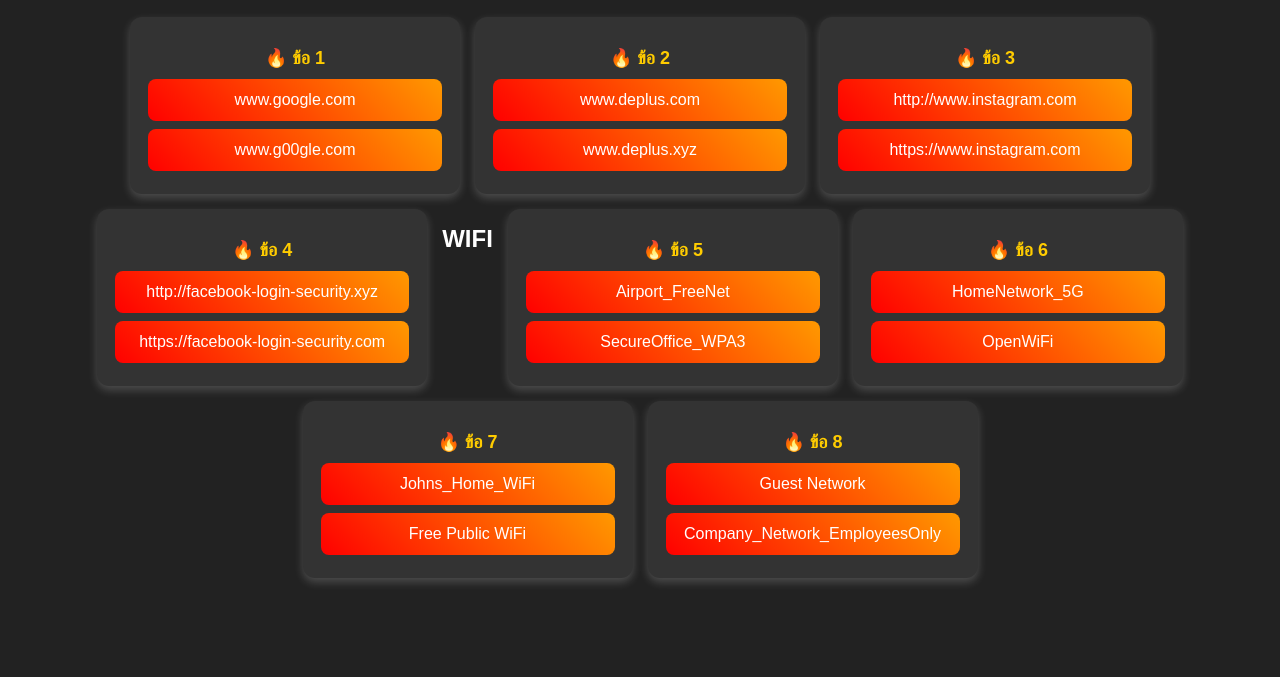
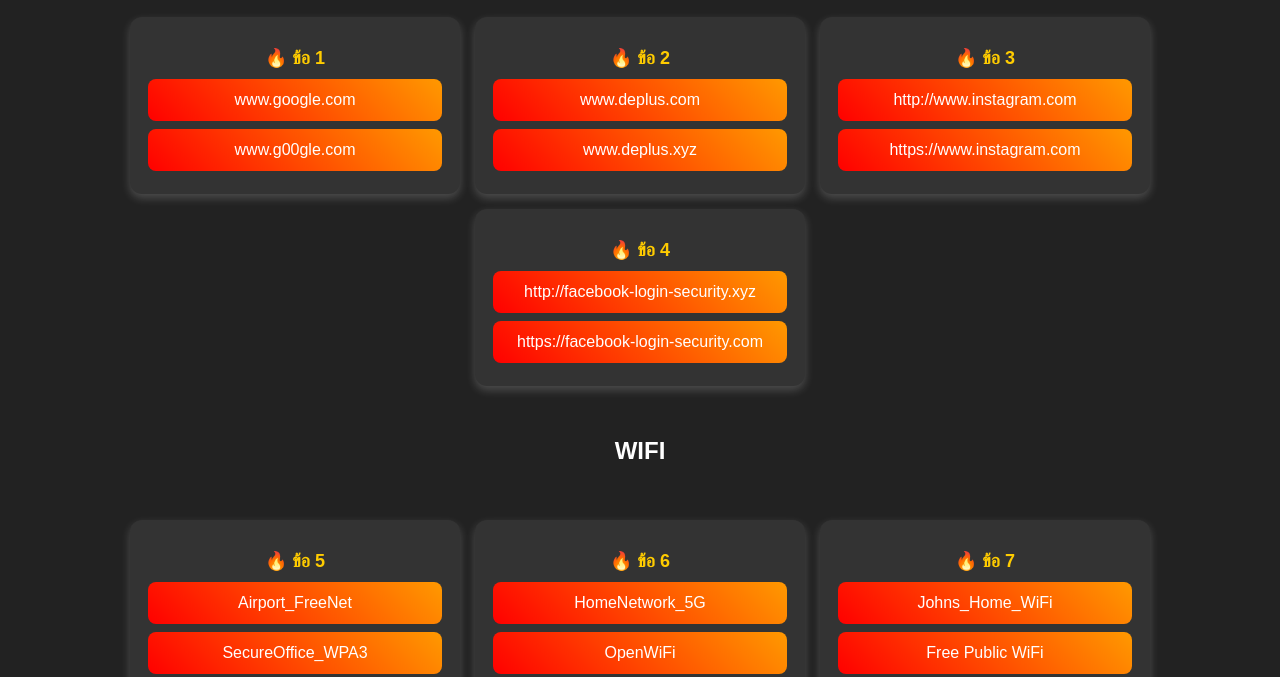
Before and after one commit to VRPBosS62/Spot-the-cyber-trap, a plain HTML site: page index.html in a window 1280 px wide. Shown: the part 123-800 px from the top of the page. Drawn offline with Linux system fonts and the light colour scheme.

Commit message:
style.css

```diff
--- a/style.css
+++ b/style.css
@@ -67,3 +67,10 @@
         width: 30%;
     }
 }
+.wifi{
+    padding: 20px;
+    height: fit-content;
+    margin-right: 100%;
+    margin-left: 100%;
+
+}
```
